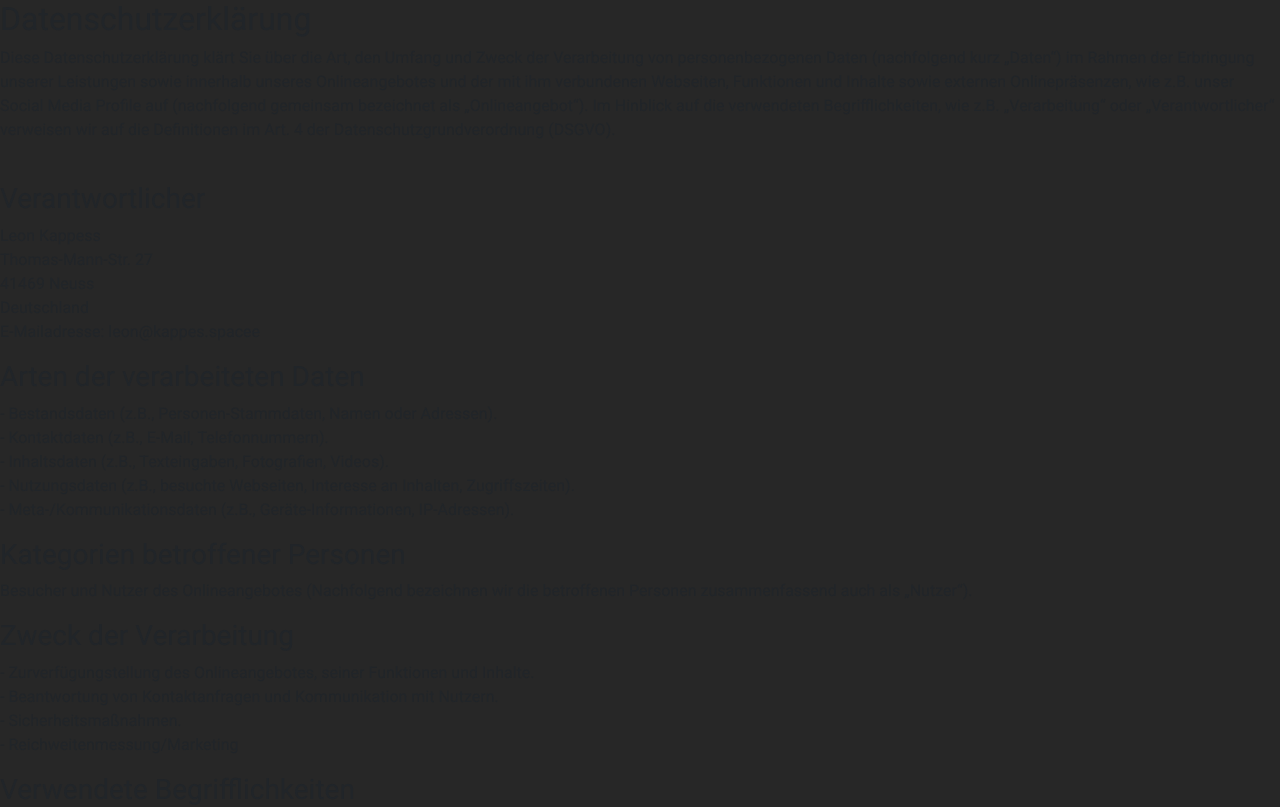
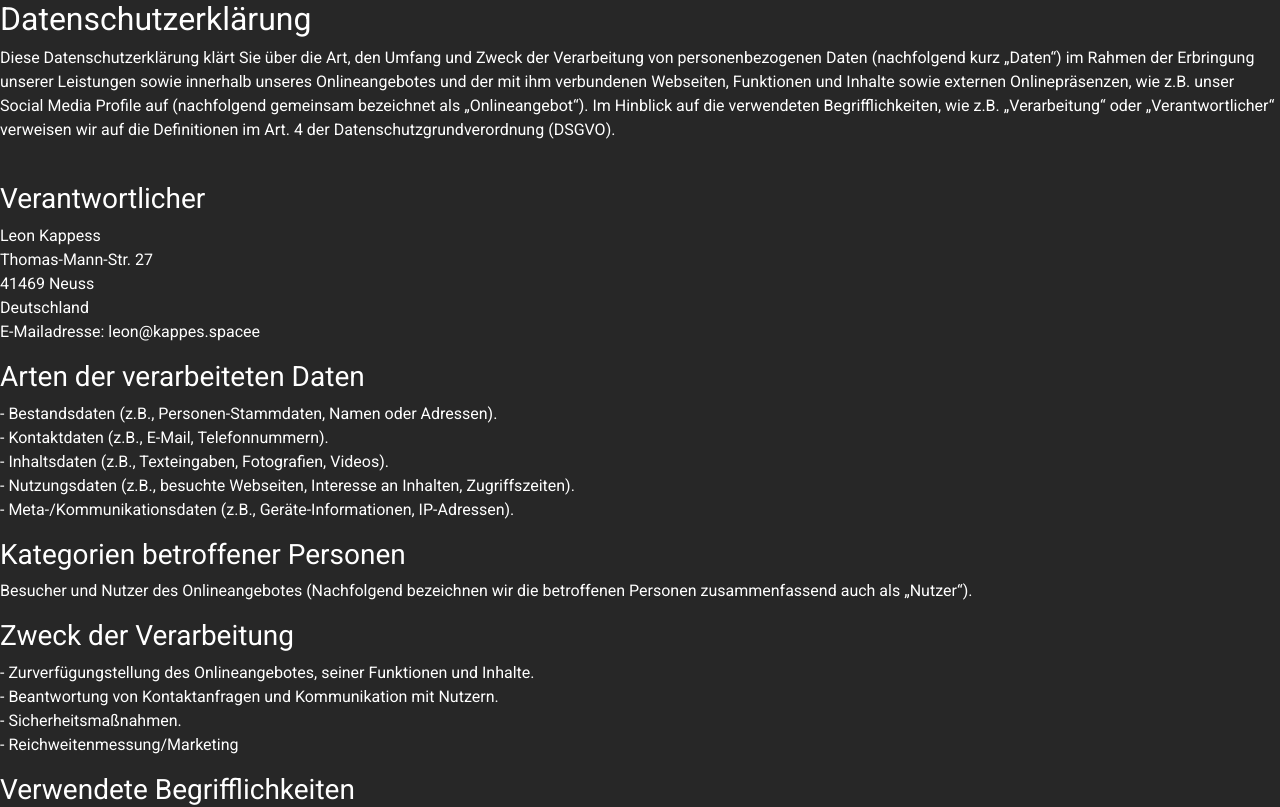
Before and after one commit to LeeDJD/Website-Frontend, a Nuxt app: page /impressum in a window 1280 px wide. Shown: the top 807 px of the page. Built offline with nearby package versions, Linux system fonts and the light colour scheme.

Commit message:
Update impressum.vue

```diff
--- a/pages/impressum.vue
+++ b/pages/impressum.vue
@@ -3120,4 +3120,8 @@ export default {
   }
 }
 </script>
-<style scoped lang="scss"></style>
+<style scoped lang="scss">
+div {
+  color: #fff;
+}
+</style>
```
